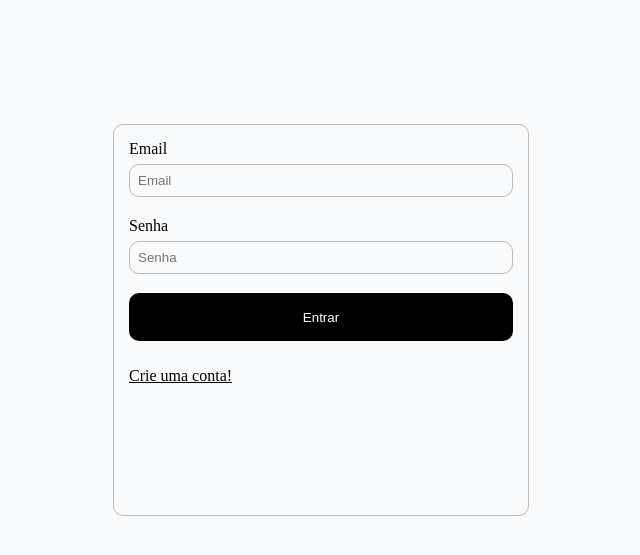
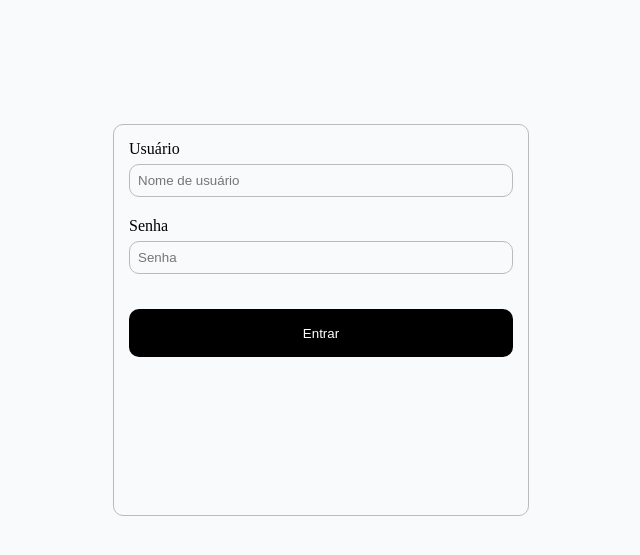
Before and after one commit to amandaaluzc/solidare-g5, a Django app: page /login_admin/ in a window 1280 px wide. Shown: the part 80-635 px from the top of the page, without its empty margins (319-959 px from the left). Run offline with Django 5.2, Linux system fonts and the light colour scheme; parts of the project's set-up code (start-up, migrations or seed data) failed here and were passed over.

Commit message:
feat: Adicionar verificação de superusuário ao formulario de login do painel do administrador.

```diff
--- a/apadrinhamento/static/styles/login-adm.css
+++ b/apadrinhamento/static/styles/login-adm.css
@@ -47,6 +47,7 @@ form button {
     background-color: black;
     color: white;
     margin-bottom: 1.6rem;
+    margin-top: 1rem;;
     cursor: pointer;
 }
 
--- a/apadrinhamento/templates/login_adm.html
+++ b/apadrinhamento/templates/login_adm.html
@@ -17,12 +17,11 @@
         <form method="POST">
             {% csrf_token %}
 
-            <label for="username">Email</label>
-            <input type="text" class="nome-login" id="nome-login" name="username" placeholder="Email" required>
+            <label for="Nome">Usuário</label>
+            <input type="text" class="nome-login" id="nome-login" name="nome" placeholder="Nome de usuário" required>
             <label for="password">Senha</label>
             <input type="password" class="senha-login" id="senha-login" name="password" placeholder="Senha" required>
             <button type="submit">Entrar</button>
-            <a href="{% url 'pagina_exibicao' %}">Crie uma conta!</a>
         </form>
 
     </section>
--- a/apadrinhamento/urls.py
+++ b/apadrinhamento/urls.py
@@ -1,5 +1,6 @@
 from django.urls import path
 from . import views
+from django.contrib.auth.decorators import login_required
 
 urlpatterns = [
     path("criança/<int:crianca_id>/", views.detalhes_crianca, name="detalhes_crianca"),
@@ -10,5 +11,5 @@ urlpatterns = [
     path('' , views.homepage, name='home'),
     path('lista-criancas/', views.lista_criancas, name='lista_criancas'),
     path('pagina-exibicao/', views.pagina_exibicao, name='pagina_exibicao'),
-    path ('login_admin/' , views.login_admin , name='login_admin'),
+    path('login_admin/' , views.login_admin , name='login_admin'),
 ]
--- a/apadrinhamento/views.py
+++ b/apadrinhamento/views.py
@@ -6,6 +6,8 @@ from django.db import transaction
 from django.shortcuts import get_object_or_404
 from django.contrib.auth import logout
 from django.shortcuts import redirect
+from django.contrib.auth.decorators import login_required
+from django.http import HttpResponseForbidden
 
 
 from django.contrib.auth import authenticate, login
@@ -78,8 +80,29 @@ def logout_view(request):
     logout(request)
     return redirect('home')
 
+
+@login_required
 def admin(request):
+    if not request.user.is_staff:
+        if not request.user.is_staff:
+            return HttpResponseForbidden("Acesso restrito a administradores.")
+
     return render(request, 'painel_admin.html')
 
-def login_admin (request):
-    return render (request, 'login_adm.html' )
+def login_admin(request):
+    if request.method == 'POST':
+        nome = request.POST.get('nome')
+        senha = request.POST.get('password')
+
+        user = authenticate(request, username=nome, password=senha)
+
+        if user is not None:
+            if user.is_superuser:
+                login(request, user)
+                return redirect('painel_admin')
+            else:
+                messages.error(request, 'Apenas o superusuário pode acessar este painel.')
+        else:
+            messages.error(request, 'Email ou senha incorretos.')
+
+    return render(request, 'login_adm.html')
```
